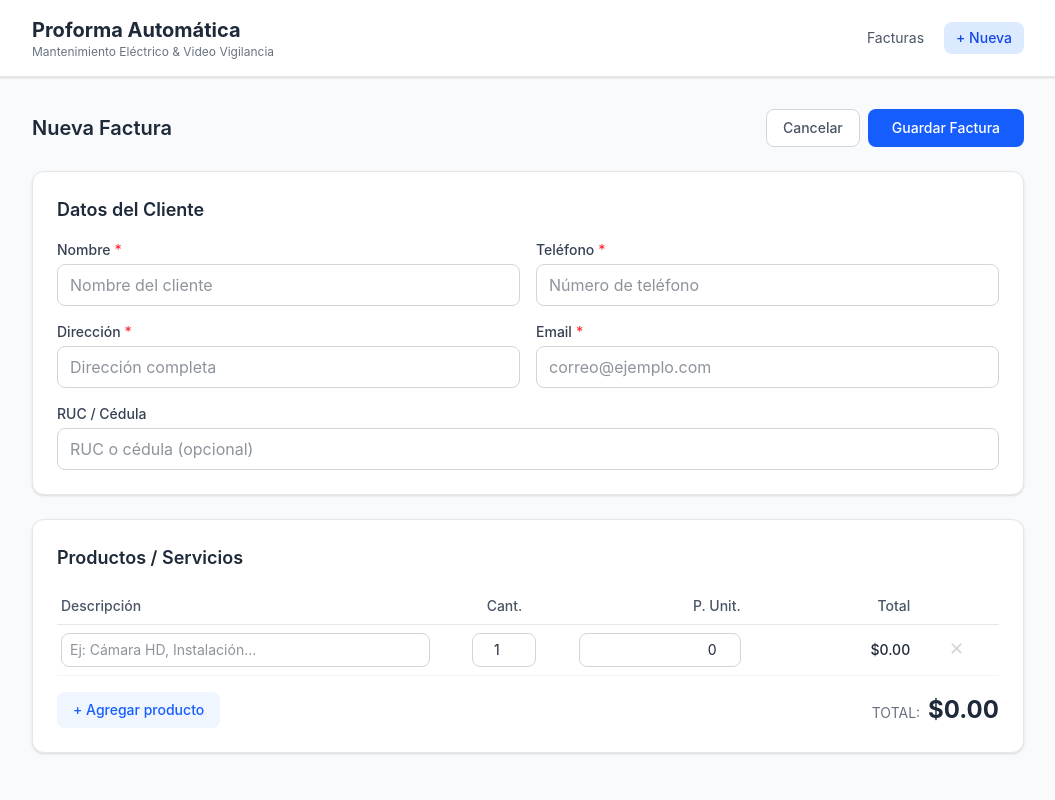
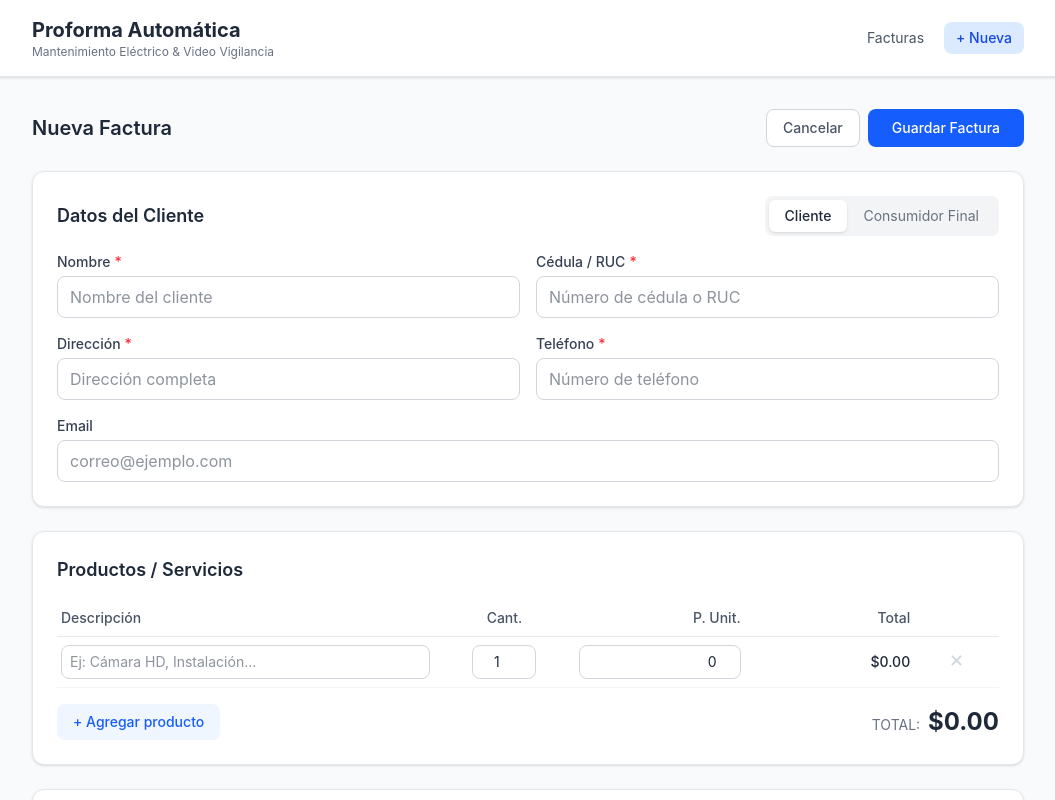
Before and after one commit to ArielStefano/Proforma_automatica_v1, a React (Vite) app: page / in a window 1280 px wide. Both pictures are taken after a click on the button "+ Nueva". Shown: the top 800 px of the page, without its empty margins (112-1167 px from the left). Built offline with nearby package versions, Linux system fonts and the light colour scheme.

Commit message:
Add: customer type selector, validity days, payment terms. Fix: button type bug, dynamic empty invoice.

```diff
--- a/package.json
+++ b/package.json
@@ -11,6 +11,7 @@
   },
   "dependencies": {
     "@tailwindcss/vite": "^4.3.2",
+    "netlify-cli": "^26.2.0",
     "react": "^19.2.7",
     "react-dom": "^19.2.7",
     "tailwindcss": "^4.3.2"
--- a/src/components/CustomerForm.jsx
+++ b/src/components/CustomerForm.jsx
@@ -1,19 +1,68 @@
-export default function CustomerForm({ customer, onChange }) {
+const FINAL_CONSUMER = {
+  name: 'CONSUMIDOR FINAL',
+  cedula: '9999999999',
+  address: '',
+  phone: '',
+  email: '',
+}
+
+export default function CustomerForm({ customer, customerType, onChange, onTypeChange }) {
+  const isFinal = customerType === 'final'
+
+  const handleTypeChange = (type) => {
+    onTypeChange(type)
+    if (type === 'final') {
+      onChange(FINAL_CONSUMER)
+    } else {
+      onChange({ name: '', cedula: '', address: '', phone: '', email: '' })
+    }
+  }
+
   const handleChange = (e) => {
     onChange({ ...customer, [e.target.name]: e.target.value })
   }
 
   const fields = [
     { name: 'name', label: 'Nombre', type: 'text', required: true, placeholder: 'Nombre del cliente' },
+    { name: 'cedula', label: 'Cédula / RUC', type: 'text', required: true, placeholder: 'Número de cédula o RUC' },
+    { name: 'address', label: 'Dirección', type: 'text', required: true, placeholder: 'Dirección completa' },
     { name: 'phone', label: 'Teléfono', type: 'text', required: true, placeholder: 'Número de teléfono' },
-    { name: 'address', label: 'Dirección', type: 'text', required: true, placeholder: 'Dirección completa' },
-    { name: 'email', label: 'Email', type: 'email', required: true, placeholder: 'correo@ejemplo.com' },
-    { name: 'ruc', label: 'RUC / Cédula', type: 'text', required: false, placeholder: 'RUC o cédula (opcional)' },
+    { name: 'email', label: 'Email', type: 'email', required: false, placeholder: 'correo@ejemplo.com' },
   ]
 
   return (
     <div className="bg-white rounded-xl shadow-sm border border-gray-200 p-6">
-      <h2 className="text-lg font-semibold text-gray-800 mb-4">Datos del Cliente</h2>
+      <div className="flex items-center justify-between mb-4">
+        <h2 className="text-lg font-semibold text-gray-800">Datos del Cliente</h2>
+        <div className="flex bg-gray-100 rounded-lg p-1">
+          <button
+            type="button"
+            onClick={() => handleTypeChange('client')}
+            className={`px-4 py-1.5 text-sm rounded-md transition ${
+              !isFinal ? 'bg-white text-gray-800 shadow-sm font-medium' : 'text-gray-500 hover:text-gray-700'
+            }`}
+          >
+            Cliente
+          </button>
+          <button
+            type="button"
+            onClick={() => handleTypeChange('final')}
+            className={`px-4 py-1.5 text-sm rounded-md transition ${
+              isFinal ? 'bg-white text-gray-800 shadow-sm font-medium' : 'text-gray-500 hover:text-gray-700'
+            }`}
+          >
+            Consumidor Final
+          </button>
+        </div>
+      </div>
+
+      {isFinal ? (
+        <div className="bg-blue-50 border border-blue-200 rounded-lg p-4 text-sm text-blue-700">
+          <p className="font-medium mb-1">Consumidor Final</p>
+          <p>RUC: 9999999999</p>
+          <p className="text-blue-500 text-xs mt-2">Los datos se completarán automáticamente al guardar.</p>
+        </div>
+      ) : (
         <div className="grid grid-cols-1 md:grid-cols-2 gap-4">
           {fields.map(f => (
             <div key={f.name} className={!f.required ? 'md:col-span-2' : ''}>
@@ -33,6 +82,7 @@ export default function CustomerForm({ customer, onChange }) {
             </div>
           ))}
         </div>
+      )}
     </div>
   )
 }
--- a/src/components/InvoiceForm.jsx
+++ b/src/components/InvoiceForm.jsx
@@ -1,43 +1,62 @@
-import { useState } from 'react'
+import { useState, useEffect } from 'react'
 import CustomerForm from './CustomerForm'
 import ItemTable from './ItemTable'
 import { saveInvoice, generateId } from '../utils/storage'
 
-const emptyInvoice = {
+function createEmptyInvoice() {
+  return {
     id: generateId(),
     date: new Date().toISOString().split('T')[0],
-  customer: { name: '', phone: '', address: '', email: '', ruc: '' },
+    customerType: 'client',
+    customer: { name: '', cedula: '', address: '', phone: '', email: '' },
     items: [{ id: generateId(), description: '', quantity: 1, unitPrice: 0 }],
+    validityDays: 15,
+    paymentTerms: '50% de adelanto y 50% contra entrega',
+  }
 }
 
 export default function InvoiceForm({ invoice: existing, onSave, onCancel }) {
-  const [invoice, setInvoice] = useState(existing || emptyInvoice)
+  const [invoice, setInvoice] = useState(existing || createEmptyInvoice())
+
+  useEffect(() => {
+    setInvoice(existing || createEmptyInvoice())
+  }, [existing])
 
   const handleCustomerChange = (customer) => {
     setInvoice(prev => ({ ...prev, customer }))
+  }
+
+  const handleCustomerTypeChange = (customerType) => {
+    setInvoice(prev => ({ ...prev, customerType }))
   }
 
   const handleItemsChange = (items) => {
     setInvoice(prev => ({ ...prev, items }))
   }
 
+  const handleFieldChange = (field, value) => {
+    setInvoice(prev => ({ ...prev, [field]: value }))
+  }
+
   const handleSubmit = (e) => {
     e.preventDefault()
+    if (invoice.customerType === 'client') {
       if (!invoice.customer.name.trim()) {
         alert('El nombre del cliente es obligatorio')
+        return
+      }
+      if (!invoice.customer.cedula.trim()) {
+        alert('La cédula/RUC del cliente es obligatoria')
+        return
+      }
+      if (!invoice.customer.address.trim()) {
+        alert('La dirección del cliente es obligatoria')
         return
       }
       if (!invoice.customer.phone.trim()) {
         alert('El teléfono del cliente es obligatorio')
         return
       }
-    if (!invoice.customer.address.trim()) {
-      alert('La dirección del cliente es obligatoria')
-      return
-    }
-    if (!invoice.customer.email.trim()) {
-      alert('El email del cliente es obligatorio')
-      return
     }
     const hasItems = invoice.items.some(i => i.description.trim())
     if (!hasItems) {
@@ -46,6 +65,12 @@ export default function InvoiceForm({ invoice: existing, onSave, onCancel }) {
     }
     saveInvoice(invoice)
     onSave()
+  }
+
+  const calcExpiry = () => {
+    const d = new Date(invoice.date)
+    d.setDate(d.getDate() + (invoice.validityDays || 15))
+    return d.toLocaleDateString('es-ES', { year: 'numeric', month: 'long', day: 'numeric' })
   }
 
   return (
@@ -72,8 +97,49 @@ export default function InvoiceForm({ invoice: existing, onSave, onCancel }) {
       </div>
 
       <div className="space-y-6">
-        <CustomerForm customer={invoice.customer} onChange={handleCustomerChange} />
+        <CustomerForm
+          customer={invoice.customer}
+          customerType={invoice.customerType}
+          onChange={handleCustomerChange}
+          onTypeChange={handleCustomerTypeChange}
+        />
         <ItemTable items={invoice.items} onChange={handleItemsChange} />
+
+        {/* Validez */}
+        <div className="bg-white rounded-xl shadow-sm border border-gray-200 p-6">
+          <h2 className="text-lg font-semibold text-gray-800 mb-4">Validez de la Oferta</h2>
+          <div className="flex items-center gap-4">
+            <label className="text-sm text-gray-600">
+              Válida por
+            </label>
+            <input
+              type="number"
+              min="1"
+              max="90"
+              value={invoice.validityDays}
+              onChange={e => handleFieldChange('validityDays', Number(e.target.value) || 15)}
+              className="w-20 border border-gray-300 rounded-lg px-3 py-2 text-center text-gray-800 focus:ring-2 focus:ring-blue-500 focus:border-blue-500 outline-none"
+            />
+            <label className="text-sm text-gray-600">
+              días desde la fecha de emisión
+            </label>
+            <span className="text-sm text-blue-600 font-medium ml-2">
+              (vence el {calcExpiry()})
+            </span>
+          </div>
+        </div>
+
+        {/* Términos de pago */}
+        <div className="bg-white rounded-xl shadow-sm border border-gray-200 p-6">
+          <h2 className="text-lg font-semibold text-gray-800 mb-4">Términos de Pago</h2>
+          <textarea
+            value={invoice.paymentTerms}
+            onChange={e => handleFieldChange('paymentTerms', e.target.value)}
+            rows={3}
+            className="w-full border border-gray-300 rounded-lg px-3 py-2 text-gray-800 focus:ring-2 focus:ring-blue-500 focus:border-blue-500 outline-none resize-y"
+          />
+          <p className="text-xs text-gray-400 mt-1">Puedes modificar este texto según cada cotización.</p>
+        </div>
       </div>
     </form>
   )
--- a/src/components/InvoicePreview.jsx
+++ b/src/components/InvoicePreview.jsx
@@ -2,10 +2,17 @@ export default function InvoicePreview({ invoice, onBack }) {
   if (!invoice) return null
 
   const total = invoice.items.reduce((sum, item) => sum + item.quantity * item.unitPrice, 0)
+  const isFinal = invoice.customerType === 'final'
+
+  const calcExpiry = () => {
+    const d = new Date(invoice.date)
+    d.setDate(d.getDate() + (invoice.validityDays || 15))
+    return d.toLocaleDateString('es-ES', { year: 'numeric', month: 'long', day: 'numeric' })
+  }
 
   return (
     <div className="max-w-3xl mx-auto">
-      <div className="flex justify-between items-center mb-6">
+      <div className="flex justify-between items-center mb-6 print:hidden">
         <button
           onClick={onBack}
           className="px-4 py-2 text-sm font-medium text-gray-600 bg-white border border-gray-300 rounded-lg hover:bg-gray-50 transition"
@@ -16,32 +23,45 @@ export default function InvoicePreview({ invoice, onBack }) {
           onClick={() => window.print()}
           className="px-4 py-2 text-sm font-medium text-white bg-blue-600 rounded-lg hover:bg-blue-700 transition"
         >
-          Imprimir
+          Imprimir / PDF
         </button>
       </div>
 
       <div className="bg-white rounded-xl shadow-sm border border-gray-200 p-8 print:p-4 print:shadow-none print:border-none">
+        {/* Encabezado */}
         <div className="flex justify-between items-start mb-8 pb-6 border-b border-gray-200">
           <div>
             <h1 className="text-2xl font-bold text-gray-800">PROFORMA</h1>
             <p className="text-sm text-gray-500 mt-1">N° {invoice.id.slice(-6).toUpperCase()}</p>
           </div>
           <div className="text-right">
-            <p className="text-sm text-gray-500">Fecha</p>
+            <p className="text-sm text-gray-500">Fecha de emisión</p>
             <p className="font-medium text-gray-800">{invoice.date}</p>
+            <p className="text-sm text-gray-500 mt-2">Válida hasta</p>
+            <p className="font-medium text-blue-600">{calcExpiry()}</p>
           </div>
         </div>
 
+        {/* Datos del cliente */}
         <div className="mb-8 pb-6 border-b border-gray-200">
           <h2 className="text-sm font-semibold text-gray-500 uppercase tracking-wider mb-2">Datos del Cliente</h2>
-          <div className="grid grid-cols-2 gap-2 text-sm">
-            <p><span className="text-gray-500">Nombre:</span> <span className="font-medium text-gray-800">{invoice.customer.name}</span></p>
-            <p><span className="text-gray-500">Teléfono:</span> <span className="font-medium text-gray-800">{invoice.customer.phone}</span></p>
-            <p><span className="text-gray-500">Dirección:</span> <span className="font-medium text-gray-800">{invoice.customer.address}</span></p>
-            {invoice.customer.ruc && <p><span className="text-gray-500">RUC:</span> <span className="font-medium text-gray-800">{invoice.customer.ruc}</span></p>}
-          </div>
+          {isFinal ? (
+            <div className="text-sm">
+              <p className="font-medium text-gray-800">CONSUMIDOR FINAL</p>
+              <p className="text-gray-500">RUC: 9999999999</p>
+            </div>
+          ) : (
+            <div className="grid grid-cols-2 gap-2 text-sm">
+              <p><span className="text-gray-500">Nombre:</span> <span className="font-medium text-gray-800">{invoice.customer.name}</span></p>
+              <p><span className="text-gray-500">Cédula/RUC:</span> <span className="font-medium text-gray-800">{invoice.customer.cedula}</span></p>
+              <p><span className="text-gray-500">Dirección:</span> <span className="font-medium text-gray-800">{invoice.customer.address}</span></p>
+              <p><span className="text-gray-500">Teléfono:</span> <span className="font-medium text-gray-800">{invoice.customer.phone}</span></p>
+              {invoice.customer.email && <p><span className="text-gray-500">Email:</span> <span className="font-medium text-gray-800">{invoice.customer.email}</span></p>}
+            </div>
+          )}
         </div>
 
+        {/* Tabla de productos */}
         <table className="w-full text-sm mb-8">
           <thead>
             <tr className="border-b-2 border-gray-200">
@@ -63,12 +83,29 @@ export default function InvoicePreview({ invoice, onBack }) {
           </tbody>
         </table>
 
+        {/* Total */}
         <div className="flex justify-end pt-4 border-t-2 border-gray-200">
           <div className="text-right">
             <p className="text-sm text-gray-500 mb-1">TOTAL</p>
             <p className="text-3xl font-bold text-gray-800">${total.toFixed(2)}</p>
           </div>
         </div>
+
+        {/* Términos de pago */}
+        {invoice.paymentTerms && (
+          <div className="mt-8 pt-6 border-t border-gray-200">
+            <h2 className="text-sm font-semibold text-gray-500 uppercase tracking-wider mb-2">Condiciones de Pago</h2>
+            <p className="text-sm text-gray-700 whitespace-pre-line">{invoice.paymentTerms}</p>
+          </div>
+        )}
+
+        {/* Validez */}
+        <div className="mt-4 pt-4 border-t border-gray-100">
+          <p className="text-xs text-gray-400">
+            Oferta válida por {invoice.validityDays || 15} días desde la fecha de emisión.
+            Precios sujetos a cambio sin previo aviso.
+          </p>
+        </div>
       </div>
     </div>
   )
--- a/src/components/ItemTable.jsx
+++ b/src/components/ItemTable.jsx
@@ -69,6 +69,7 @@ export default function ItemTable({ items, onChange }) {
                 </td>
                 <td className="py-2 px-1 text-center">
                   <button
+                    type="button"
                     onClick={() => removeItem(item.id)}
                     disabled={items.length <= 1}
                     className="text-red-400 hover:text-red-600 disabled:text-gray-300 disabled:cursor-not-allowed text-lg leading-none"
@@ -85,6 +86,7 @@ export default function ItemTable({ items, onChange }) {
 
       <div className="flex justify-between items-center mt-4">
         <button
+          type="button"
           onClick={addItem}
           className="px-4 py-2 text-sm font-medium text-blue-600 bg-blue-50 hover:bg-blue-100 rounded-lg transition"
         >
```
Also changed, not shown: 2 other files (tests, documents, lock files or other folders). Lines whose indentation alone changed are shown as unchanged.
